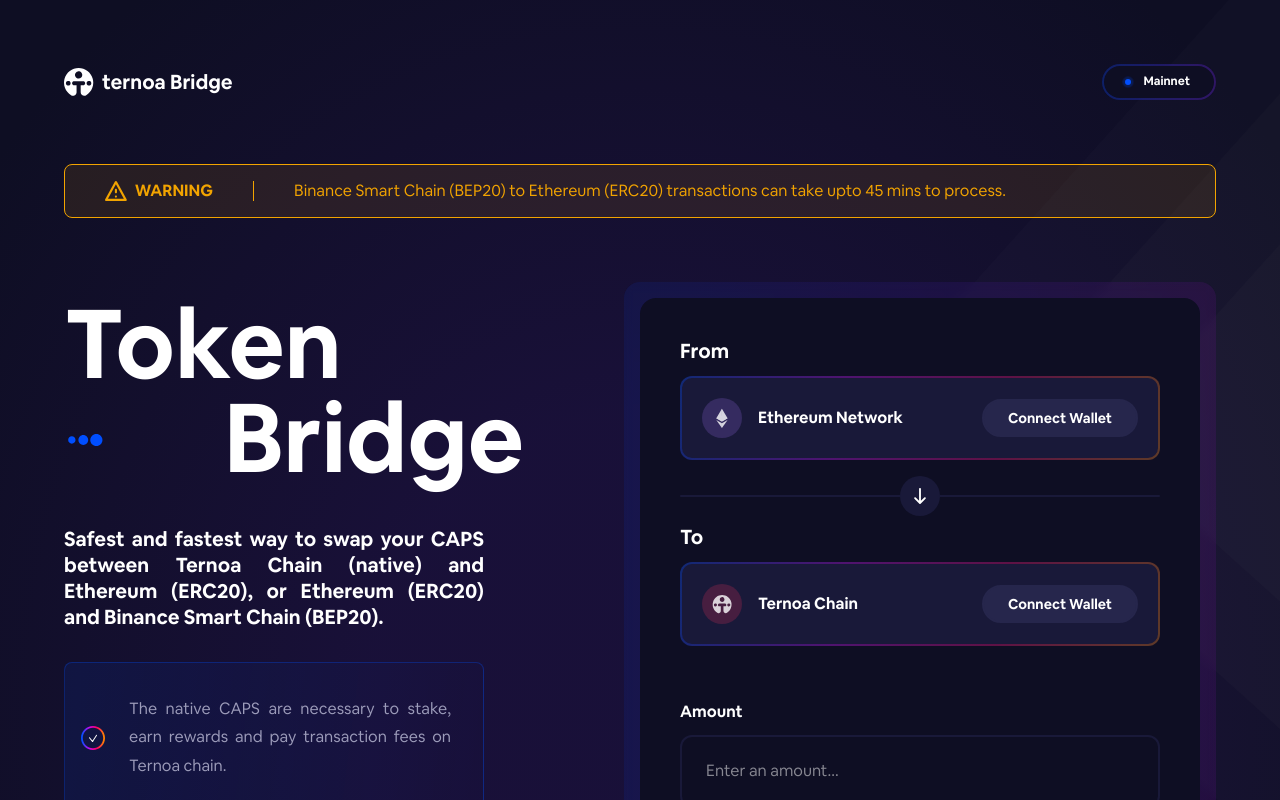
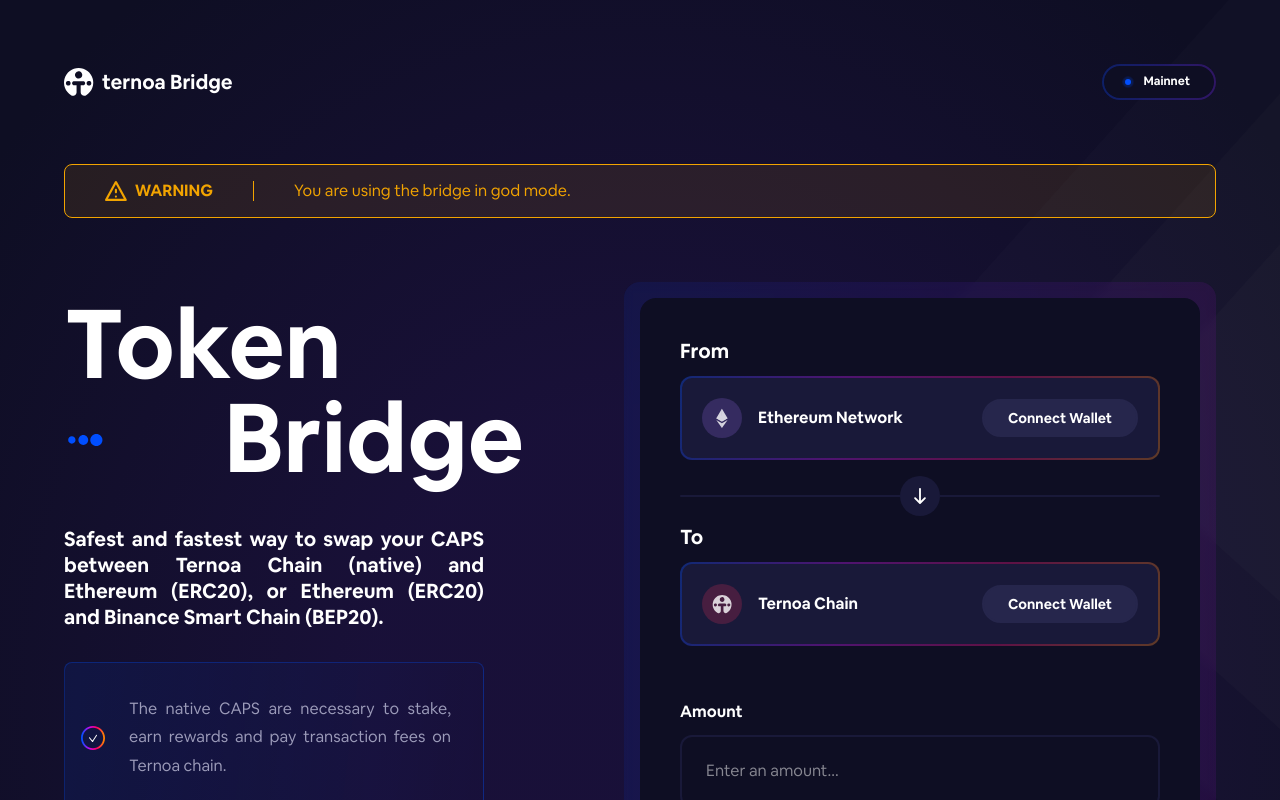
Before and after one commit to capsule-corp-ternoa/ternoa-bridge-front, a Next.js app: page / in a window 1280 px wide. Shown: the top 800 px of the page. Built offline with nearby package versions, Linux system fonts and the light colour scheme; no server answers.

Commit message:
task: Warning message adjusted for god mode

```diff
--- a/components/pages/Homepage/Homepage.tsx
+++ b/components/pages/Homepage/Homepage.tsx
@@ -95,7 +95,7 @@ const Homepage = () => {
               <Warning className={styles.warningIcon} />
               <div className={styles.warningLabel}>WARNING</div>
             </div>
-            <div className={styles.message}>Binance Smart Chain (BEP20) to Ethereum (ERC20) transactions can take upto 45 mins to process.</div>
+            <div className={styles.message}>You are using the bridge in god mode.</div>
           </div>
         </div>
       )}
```
